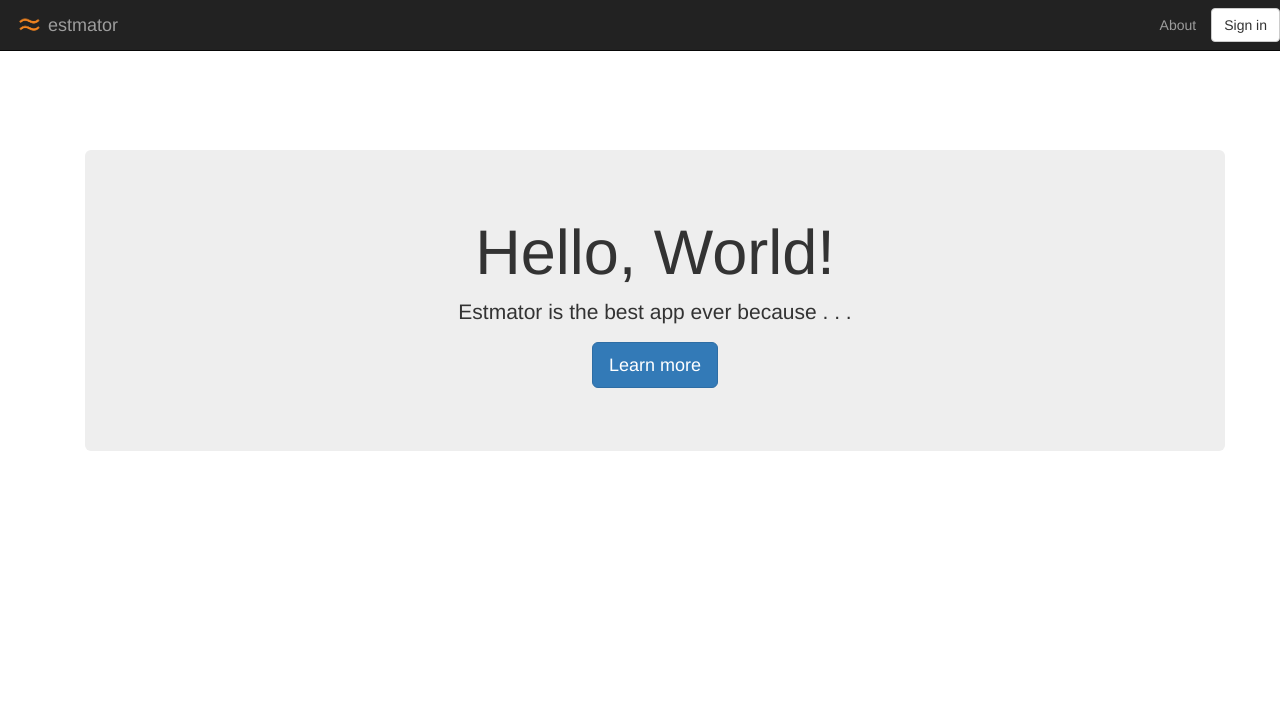
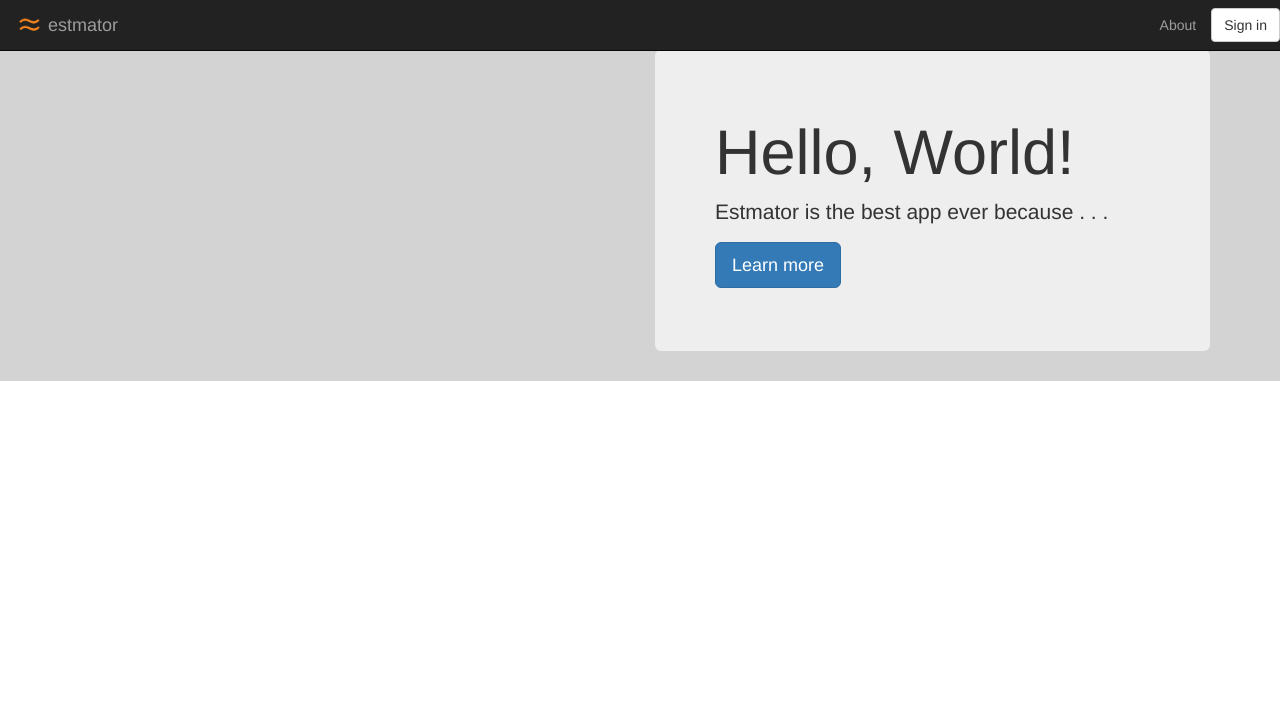
Before and after one commit to Estmator/EstmatorApp, a Django app: page / in a window 1280 px wide. Shown: the top 721 px of the page. Run offline with Django 3.2, Linux system fonts and the light colour scheme; some libraries are stand-ins or nearby versions.

Commit message:
Work on index page

```diff
--- a/estmator_project/estmator_project/static/css/style.css
+++ b/estmator_project/estmator_project/static/css/style.css
@@ -4,15 +4,11 @@ html {
     overflow-x: hidden;
 }
 
-/*body {
-    margin-top: 50px;
-}*/
-
 
 /* Positioning
 –––––––––––––––––––––––––––––––––––––––––––––––––– */
-.container {
-    padding-top: 75px;
+.pad_top_50 {
+    padding-top: 50px;
 }
 
 
@@ -51,3 +47,7 @@ html {
 .bgcol {
     background-color: #444444;
 }
+
+.gray {
+    background-color: lightgray;
+}
--- a/estmator_project/estmator_project/templates/base.html
+++ b/estmator_project/estmator_project/templates/base.html
@@ -71,7 +71,7 @@
     {% endblock %}
     </header>
 
-    <main id="content" class="container">
+    <main id="content" class="pad_top_50">
     {% block content %}{% endblock %}
     </main>
 
--- a/estmator_project/estmator_project/templates/index.html
+++ b/estmator_project/estmator_project/templates/index.html
@@ -14,11 +14,20 @@
 {% endblock %}
 
 {% block content %}
-<div class="container center-block">
-  <div class="jumbotron text-center">
-    <h1>Hello, World!</h1>
-    <p>Estmator is the best app ever because . . . </p>
-    <p><a class="btn btn-primary btn-lg" href="#" role="button">Learn more</a></p>
+<section class="hero gray" lazy-background="">
+  <div class="container">
+    <div class="row">
+      <div class="col-md-6">
+
+      </div>
+      <div class="col-md-6">
+        <div class="jumbotron">
+          <h1>Hello, World!</h1>
+          <p>Estmator is the best app ever because . . . </p>
+          <p><a class="btn btn-primary btn-lg" href="#" role="button">Learn more</a></p>
+        </div>
+      </div>
+    </div>
   </div>
-</div>
+</section>
 {% endblock %}
```
